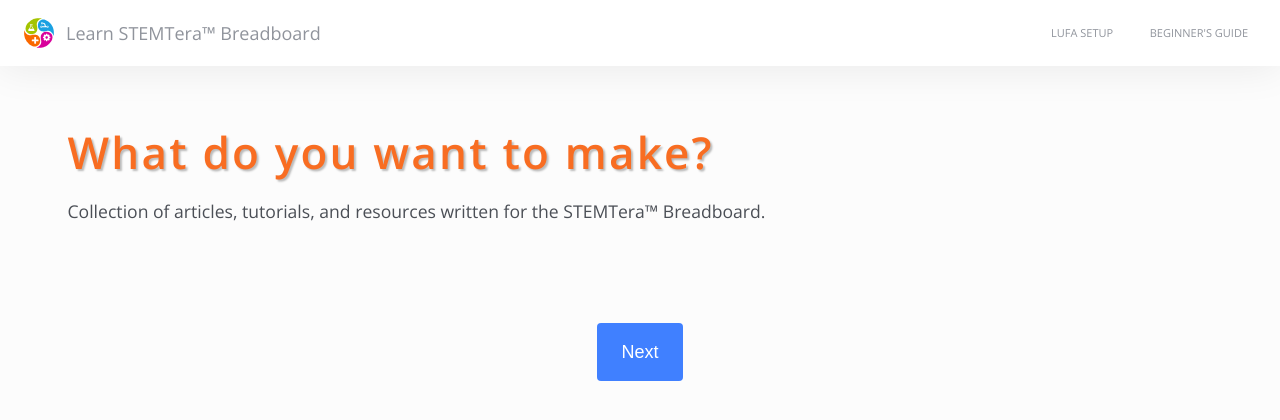
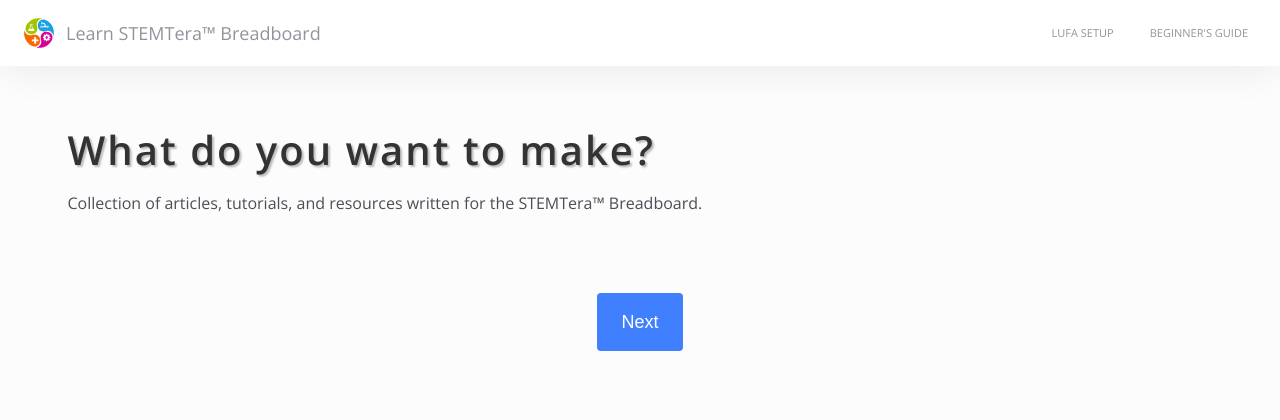
Before and after one commit to STEMTera/stemtera.github.io, a Jekyll site: the page built from index.html, in a window 1280 px wide and 900 px high. Shown: the top 420 px of the window. Built offline with Jekyll 4.4.1, drawn with Linux system fonts in a browser that asks for light colours; nearby versions of some CDN libraries; the list of posts is cut into pages by our own code.

Commit message:
updated gems, fixed index.html columns, fixed css double loaded

```diff
--- a/_includes/header.html
+++ b/_includes/header.html
@@ -24,7 +24,7 @@
 <!--[if lte IE 8]><script src="js/ie/html5shiv.js"></script><![endif]-->
 <link href="/css/flex-layout-attribute.min.css" rel="stylesheet">
 <link rel="stylesheet" type="text/css" href="/css/fbmain.css">
-<link rel="stylesheet" href="//netdna.bootstrapcdn.com/font-awesome/4.7.0/css/font-awesome.min.css">
+<link rel="stylesheet" href="https://netdna.bootstrapcdn.com/font-awesome/4.7.0/css/font-awesome.min.css">
 <link rel="stylesheet" href="/css/main.css" />
 <link rel="stylesheet" href="/css/friendly.css" />
 <!--[if lte IE 8]><link rel="stylesheet" href="/css/ie8.css" /><![endif]-->
--- a/index.html
+++ b/index.html
@@ -5,6 +5,8 @@
 author: jpliew
 cover_image: banner.jpg
 ---
+<!-- <link href="/css/flex-layout-attribute.min.css" rel="stylesheet"> -->
+<link rel="stylesheet" type="text/css" href="/css/fbmain.css">
 <link rel="stylesheet" type="text/css" href="{{ "/css/homepage.css" | prepend: site.baseurl }}">
 
 <div class="container--grid home-container">
```
Also changed, not shown: Gemfile.lock.
